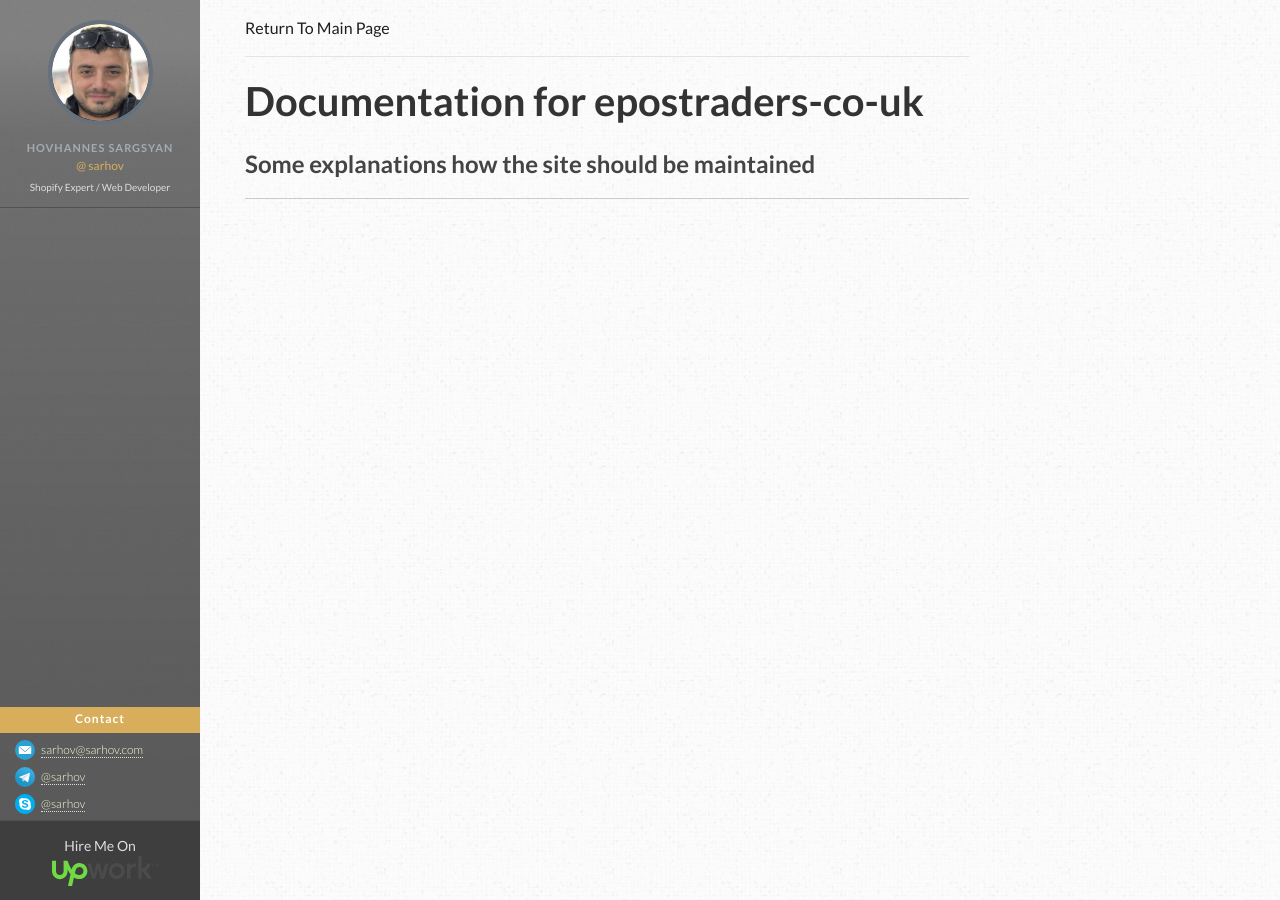
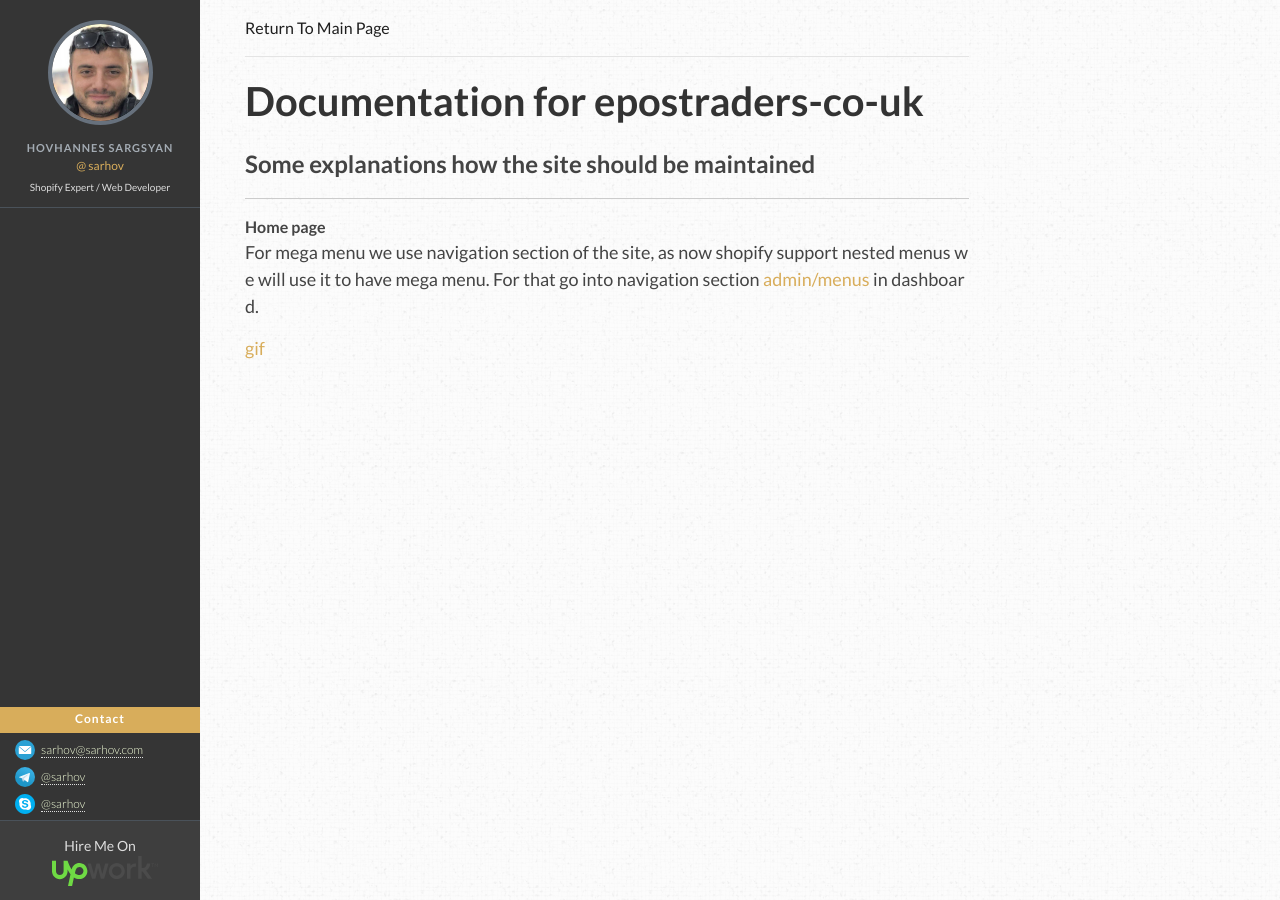
Before and after one commit to sarhov/sarhov.github.io, a Jekyll site: the page built from share/epostraders-co-uk/epos.md, in a window 1280 px wide. Built offline with Jekyll 4.4.1, drawn with Linux system fonts in a browser that asks for light colours; nearby versions of some CDN libraries.

```diff
--- a/_includes/head.html
+++ b/_includes/head.html
@@ -10,7 +10,9 @@
   <meta name="description" content="{{ site.data.info.description }}">
   <link href="https://cdnjs.cloudflare.com/ajax/libs/font-awesome/4.4.0/css/font-awesome.min.css" rel="stylesheet" type="text/css" />
   <link rel="stylesheet" href="{{ "css/style.css" | prepend: site.baseurl }}">
-
+  {% if page.index_type == 'noindex' %}
+    <meta name="robots" content="noindex">
+  {% endif %}
   {% if page.layout == 'tools' %}
     <link rel="stylesheet" href="{{ "css/tools.css" | prepend: site.baseurl }}">
     {% if page.template == 'tools-tabs' %}
--- a/_sass/_base.scss
+++ b/_sass/_base.scss
@@ -125,3 +125,18 @@ img {
   max-width: 100%;
   height: auto;
 }
+
+.grid{
+  display: -webkit-flex;
+  display: -ms-flex;
+  display: flex;
+  flex-wrap: nowrap;
+  margin-left: -20px;
+  margin-right: -20px;
+  &__box{
+    padding: 20px;
+    &_2{
+      width: 50%;
+    }
+  }
+}
--- a/_sass/_main.scss
+++ b/_sass/_main.scss
@@ -214,6 +214,11 @@ body {
       min-height: 0;
       top: 0;
     }
+  }
+}
+.inner-page{
+  .b-wrap_header{
+    background: #353535;
   }
 }
 /* END b-wrap */
--- a/share/epostraders-co-uk/epos.md
+++ b/share/epostraders-co-uk/epos.md
@@ -1,6 +1,6 @@
 ---
 title: 'Documentation for epostraders-co-uk'
-permalink: '/share/epostraders-co-uk/documentation'
+permalink: '/support/epostraders-co-uk'
 layout: page
 published: true
 index_type: noindex
@@ -9,3 +9,9 @@ index_type: noindex
 ## Some explanations how the site should be maintained
 
 ----
+
+#### Home page
+
+For mega menu we use navigation section of the site, as now shopify support nested menus we will use it to have mega menu. For that go into navigation section [admin/menus](https://epostraders-co-uk.myshopify.com/admin/menus/12669812777) in dashboard.
+
+[gif](https://i.imgur.com/IRS0ZgK.gifv)
```
Also changed, not shown: pages/support.md (added, +16 -0 lines).
